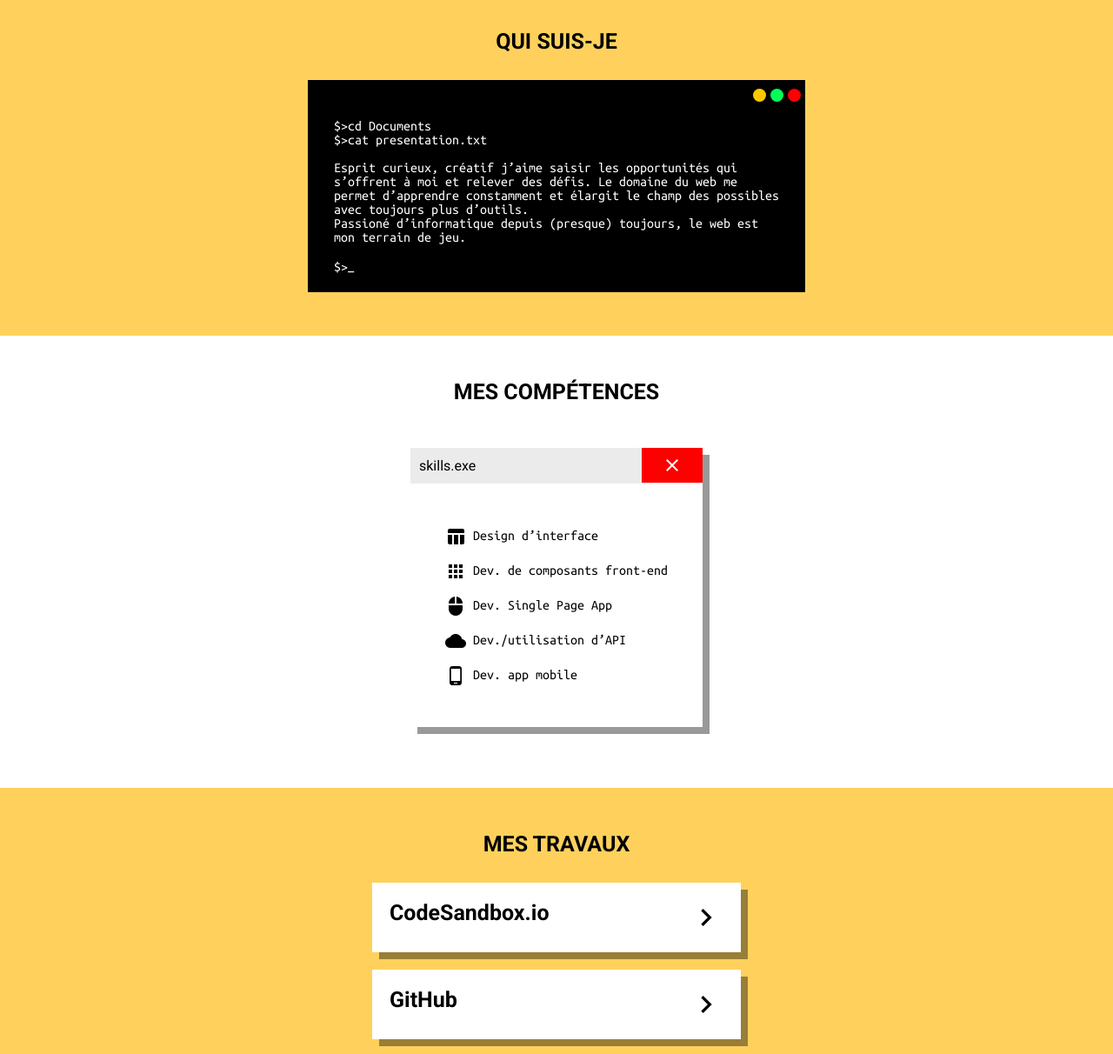
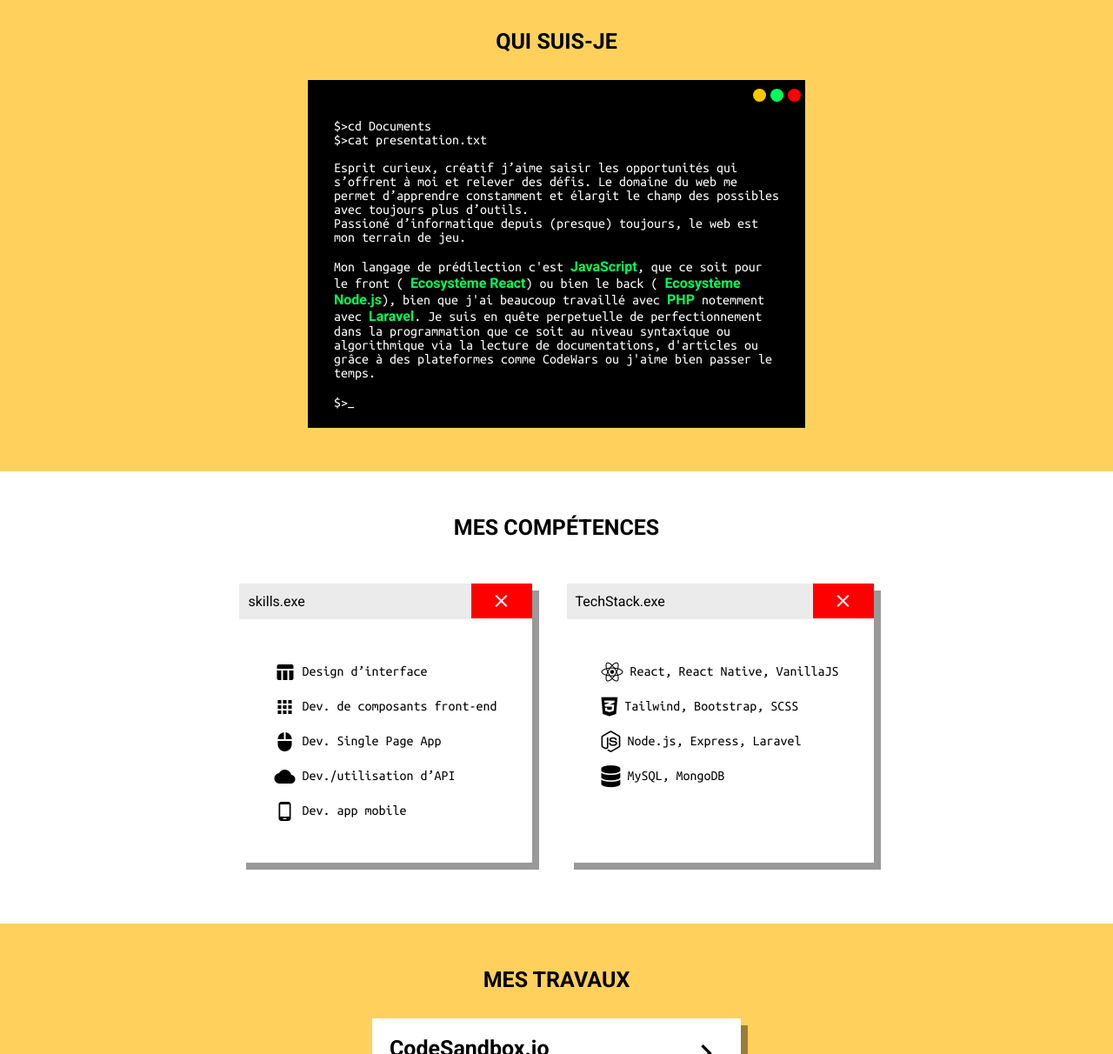
Before and after one commit to g0tie/online-resume, a plain HTML site: page index.html in a window 1280 px wide. Shown: the part 847-2059 px from the top of the page at 87% size. Drawn offline with Linux system fonts and the light colour scheme.

Commit message:
modifying presentation + add techstack

```diff
--- a/index.html
+++ b/index.html
@@ -9,6 +9,7 @@
     <link href="https://fonts.googleapis.com/css2?family=Ubuntu+Mono:ital,wght@0,400;0,700;1,400;1,700&display=swap" rel="stylesheet">
     <link href="https://fonts.googleapis.com/css2?family=Roboto:ital,wght@0,100;0,400;0,500;0,700;0,900;1,400;1,500;1,700;1,900&display=swap" rel="stylesheet">
     <link href="https://fonts.googleapis.com/icon?family=Material+Icons" rel="stylesheet">
+    <link rel="stylesheet" href="https://cdnjs.cloudflare.com/ajax/libs/font-awesome/5.15.2/css/all.min.css" integrity="sha512-HK5fgLBL+xu6dm/Ii3z4xhlSUyZgTT9tuc/hSrtw6uzJOvgRr2a9jyxxT1ely+B+xFAmJKVSTbpM/CuL7qxO8w==" crossorigin="anonymous" />
     <title>Gaulier BEGUE | Développeur Web</title>
     <link rel="icon" type="image/png" href="favicon.png"/>
   </head>
@@ -58,7 +59,7 @@
 
                 <li>
                     <a class="menuitem" href="#contact">Contact</a>
-                </li
+                </li>
 
             </nav>
         </div>
@@ -95,6 +96,10 @@
          </p>
         </br>
          <p>
+           Mon langage de prédilection c'est <strong>JavaScript</strong>, que ce soit pour le front ( <strong>Ecosystème React</strong>) ou bien le back ( <strong>Ecosystème Node.js</strong>), bien que j'ai beaucoup travaillé avec <strong>PHP</strong> notemment avec <strong>Laravel</strong>. Je suis en quête perpetuelle de perfectionnement dans la programmation que ce soit au niveau syntaxique ou algorithmique via la lecture de documentations, d'articles ou grâce à des plateformes comme CodeWars ou j'aime bien passer le temps.
+         </p>
+          </br>
+          <p>
           $><span class="blinkin">_</span>
           </p>
         </code>
@@ -103,6 +108,7 @@
       <section id="skills">
         <h2 class="title">MES COMPÉTENCES</h2>
 
+        <div class="card-wrapper">
           <div class="card">
 
           <header>
@@ -144,6 +150,38 @@
                   Dev. app mobile
                 </li>
               </ul>
+            </div>
+          </div>
+
+          <div class="card">
+
+            <header>
+              <span class="card-title">TechStack.exe</span>
+              <div class="close-btn">
+                  <span
+                  class="material-icons">
+                      close
+                  </span>
+              </div>
+            </header>
+
+            <div class="content">
+              <ul>
+                <li>
+                  <i class="fab fa-react"></i>
+                  React, React Native, VanillaJS</li>
+                <li>
+                  <i class="fab fa-css3-alt"></i>
+                  Tailwind, Bootstrap, SCSS</li>
+                <li>
+                  <i class="fab fa-node-js"></i>
+                  Node.js, Express, Laravel</li>
+                <li>
+                  <i class="fas fa-database"></i>
+                  MySQL, MongoDB</li>
+
+              </ul>
+            </div>
           </div>
         </div>
       </section>
--- a/style.css
+++ b/style.css
@@ -2,6 +2,15 @@
   font-family: "Roboto", sans-serif;
   margin: 0;
   padding: 0;
+}
+
+strong {
+  color:#00ff57
+}
+
+i {
+  font-size:25px;
+  vertical-align: middle;
 }
 
 #mobile-menu {
@@ -132,6 +141,14 @@ main header nav li {
   justify-content: center;
   align-items: center;
 }
+
+#skills .card-wrapper {
+  display: flex;
+  flex-direction: row;
+  flex-wrap: wrap;
+  justify-content:  center;
+}
+
  #skills .card:hover {
   -moz-transform: scale(1.2);
   -webkit-transform: scale(1.2);
@@ -143,7 +160,9 @@ main header nav li {
 #skills .card {
   box-shadow: 8px 8px 0 rgb(0, 0, 0, 0.4);
   line-height: 2.5;
-  margin: 20px 0;
+  margin: 20px 20px;
+  flex-shrink: 0;
+  background: white;
 }
 
 #skills .card .close-btn {
@@ -323,6 +342,11 @@ main header nav li {
     transform: scale(1);
   }
 
+  #skills .card {
+    margin-right:0;
+    margin-left: 0;
+  }
+
   #skills .card .content {
     padding: 10px;
   }
```
Lines whose indentation alone changed are shown as unchanged.
